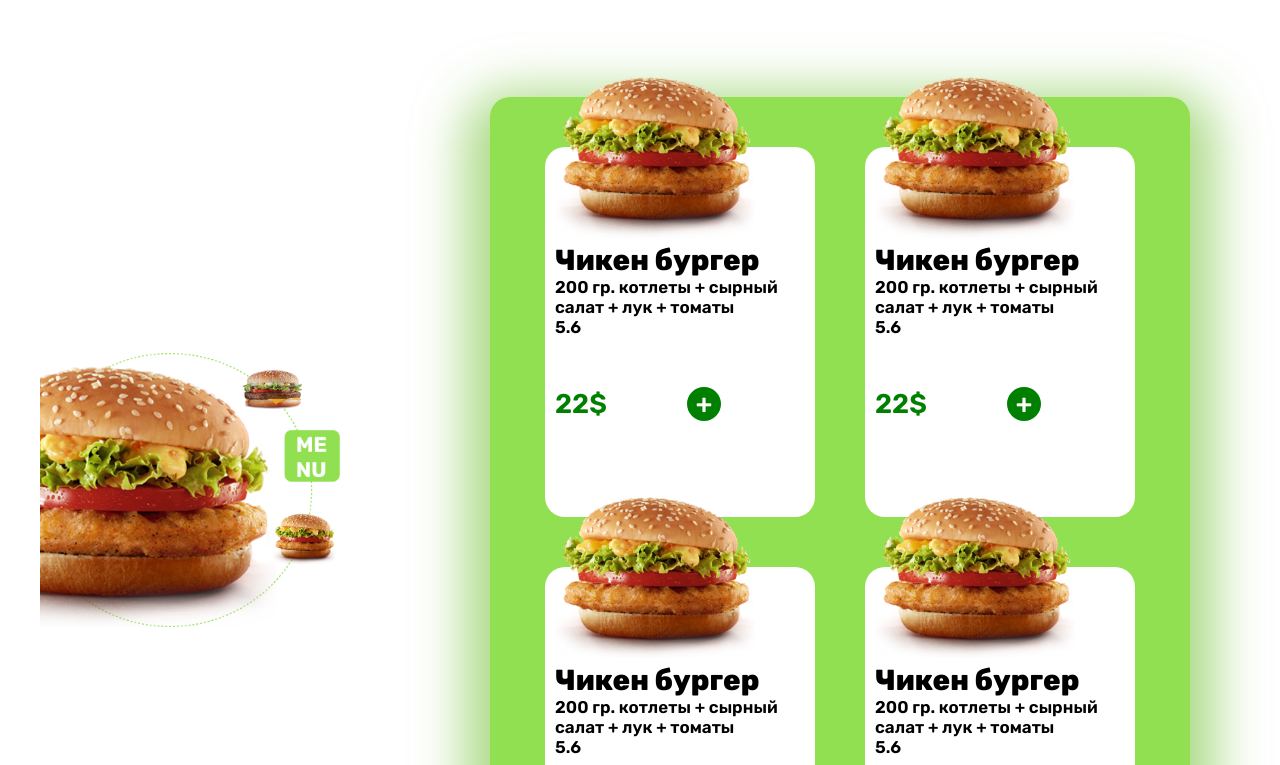
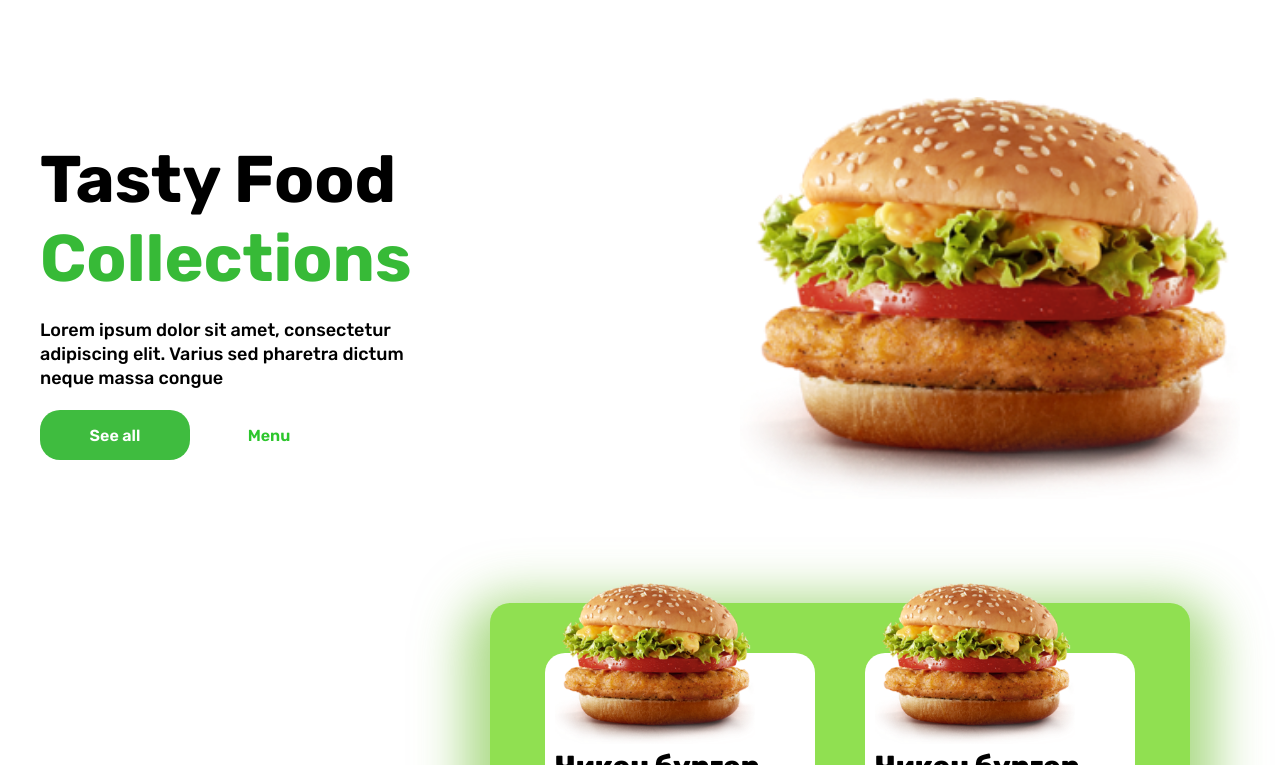
Before and after one commit to sunnatabdullaew-jpg/PrimeCoders, a plain HTML site: page index.html in a window 1280 px wide. Shown: the part 35-800 px from the top of the page. Drawn offline with Linux system fonts and the light colour scheme.

Commit message:
intro section

```diff
--- a/block/_block.scss
+++ b/block/_block.scss
@@ -1,3 +1,4 @@
 @import './menu';
 @import './global';
 @import './navbar';
+@import './intro';
--- /dev/null
+++ b/block/_intro.scss
@@ -0,0 +1,96 @@
+.intro {
+  display: flex;
+  justify-content: space-between;
+  align-items: center;
+  margin-top: 100px;
+
+  &__left {
+    width: 400px;
+    display: flex;
+    flex-direction: column;
+    gap: 20px;
+  }
+  &__title {
+    width: 655px;
+
+    font-family: "Rubik";
+    font-style: normal;
+    font-weight: 700;
+    font-size: 66px;
+
+    /* or 165% */
+
+    color: #000000;
+  }
+  &__text {
+    font-family: "Rubik";
+    font-style: normal;
+    font-weight: 400;
+    font-size: 18px;
+    color: #000000;
+
+    font-family: "Rubik";
+    font-style: normal;
+    font-weight: 500;
+    line-height: 24px;
+    /* or 150% */
+
+    color: #000000;
+  }
+  &__span {
+    color: rgb(55, 186, 55);
+  }
+  &__button {
+    background-color: rgb(63, 188, 63);
+    border-radius: 20px;
+    width: 150px;
+    height: 50px;
+    color: rgb(255, 255, 255);
+    font-family: "Rubik";
+    font-style: normal;
+    font-weight: 600;
+    font-size: 16px;
+    border: none;
+    &:hover{
+        color: green;
+        background-color: white;
+        transition: all 1s linear;
+        transform: scale(1.1);
+        border: 1px solid green;
+    }
+  }
+
+  &__button__2 {
+    border-radius: 20px;
+    width: 150px;
+    height: 50px;
+    color: rgb(45, 198, 45);
+    font-family: "Rubik";
+    font-style: normal;
+    font-weight: 600;
+    font-size: 16px;
+    background: inherit;
+    border: none;
+    &:hover{
+        color: rgb(255, 255, 255);
+        background-color: green;
+        transition: all 1s linear;
+        transform: scale(1.1);
+    }
+  }
+  &__img{
+    width: 500px;
+  }
+  @media(max-width: 500px){
+    flex-direction: column;
+
+    &__title{
+        font-size: 30px;
+        width: 90%;
+    }
+    &__img{
+        width: 90%;
+        margin-top: 50px;
+    }
+  }
+}
--- a/index.html
+++ b/index.html
@@ -94,12 +94,32 @@
           </svg>
         </div>
         <div class="navbar__burger">
-            <div class="navbar__burger-items"></div>
-            <div class="navbar__burger-items"></div>
-            <div class="navbar__burger-items"></div>
+          <div class="navbar__burger-items"></div>
+          <div class="navbar__burger-items"></div>
+          <div class="navbar__burger-items"></div>
         </div>
       </div>
     </nav>
+    <article>
+      <div class="intro container">
+        <div class="intro__left">
+          <h1 class="intro__title">
+            Tasty Food <span class="intro__span">Collections</span>
+          </h1>
+          <p class="intro__text">
+            Lorem ipsum dolor sit amet, consectetur adipiscing elit. Varius sed
+            pharetra dictum neque massa congue
+          </p>
+          <div class="buttons">
+            <button class="intro__button">See all</button>
+            <button class="intro__button__2">Menu</button>
+          </div>
+        </div>
+        <div class="intro__right">
+          <img src="./img/min_burger.png" alt="burger" class="intro__img" />
+        </div>
+      </div>
+    </article>
     <section>
       <div class="menu container">
         <div class="menu__right">
```
Also changed, not shown: css/style.css, 2 other files.
